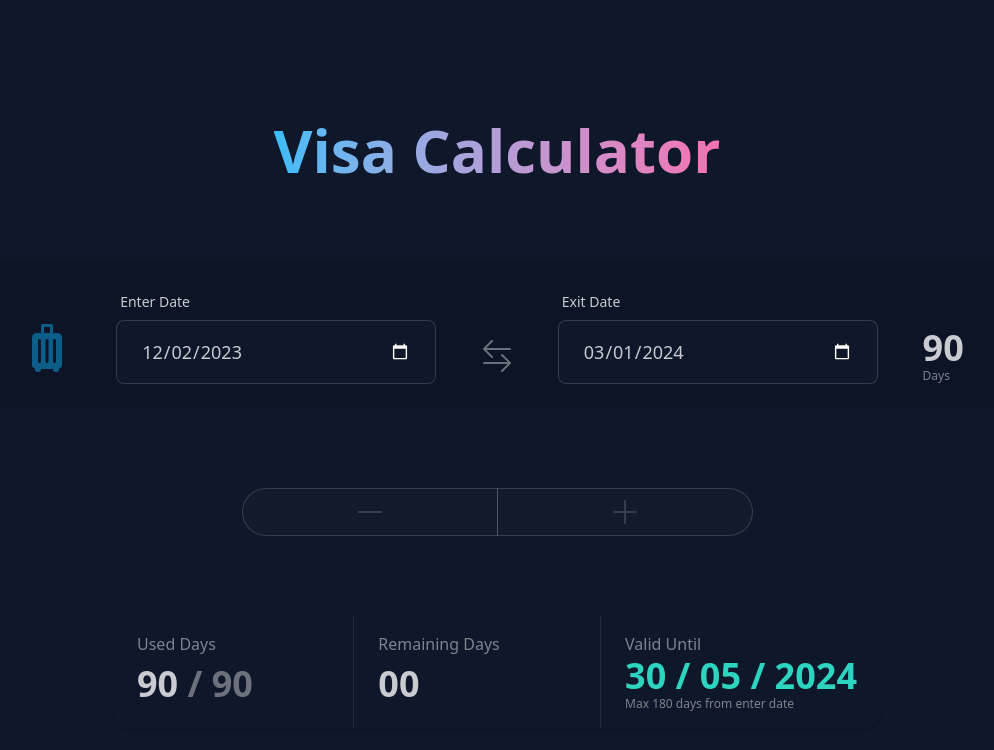
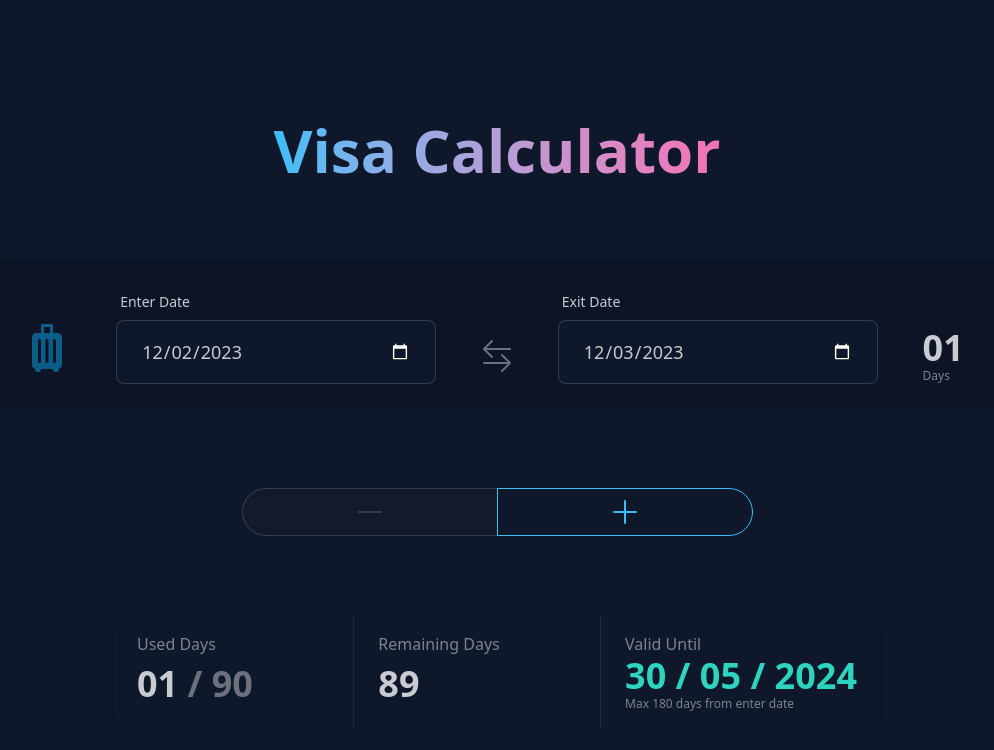
Before and after one commit to webceyhan/nuxt-visa-calculator, a Nuxt app: page / in a window 1280 px wide. Shown: the top 750 px of the page, without its empty margins (143-1137 px from the left). Built offline with nearby package versions, Linux system fonts and the light colour scheme.

Commit message:
add visit date min/max boundaries

```diff
--- a/app.vue
+++ b/app.vue
@@ -24,6 +24,8 @@ const {
     <div class="w-full max-w-5xl space-y-5">
       <visit-date-range
         v-for="visit in visits"
+        :min-date="visit.minDate"
+        :max-date="visit.maxDate"
         v-model:enter-date="visit.enterDate"
         v-model:exit-date="visit.exitDate"
       />
--- a/components/visit-date-range.vue
+++ b/components/visit-date-range.vue
@@ -1,16 +1,26 @@
 <script setup lang="ts">
-import { addDays, differenceInDays } from "date-fns";
+import { addDays, differenceInCalendarDays } from "date-fns";
 import { MAX_DAYS_PER_VISIT } from "~/constants";
 import { formatDate, parseDate } from "~/utils";
 
 interface Props {
   enterDate: Date;
   exitDate: Date;
+  minDate: Date;
+  maxDate: Date;
 }
 
 const emit = defineEmits(["update:enterDate", "update:exitDate"]);
 
 const props = defineProps<Props>();
+
+const minDateStr = computed(() => formatDate(props.minDate));
+
+const maxDateStr = computed(() => {
+  const maxDate = addDays(props.enterDate, MAX_DAYS_PER_VISIT);
+
+  return formatDate(maxDate);
+});
 
 const enterDateStrProxy = computed({
   get: () => formatDate(props.enterDate),
@@ -22,13 +32,19 @@ const exitDateStrProxy = computed({
   set: (value) => emit("update:exitDate", parseDate(value, props.exitDate)),
 });
 
-const days = computed(() => differenceInDays(props.exitDate, props.enterDate));
+// this will only mesaure the difference in days, ignoring the time
+const days = computed(() => differenceInCalendarDays(props.exitDate, props.enterDate));
 
-const maxDateStr = computed(() => {
-  const date = addDays(props.enterDate, MAX_DAYS_PER_VISIT);
-
-  return formatDate(date);
-});
+watch(
+  () => props.enterDate,
+  (enterDate) => {
+    // if enterDate is after exitDate, set exitDate to next day
+    // to prevent exitDate from being before enterDate
+    if (enterDate >= props.exitDate) {
+      emit("update:exitDate", addDays(enterDate, 1));
+    }
+  }
+);
 </script>
 
 <template>
@@ -39,15 +55,20 @@ const maxDateStr = computed(() => {
     <icon-suitcase class="max-md:hidden w-12 h-12 opacity-50 mb-3 text-info" />
 
     <!-- enter date -->
-    <ui-form-control :label="$t('date.enter')" type="date" v-model="enterDateStrProxy" />
+    <ui-form-control
+      type="date"
+      :label="$t('date.enter')"
+      :min="minDateStr"
+      v-model="enterDateStrProxy"
+    />
 
     <!-- exchange icon -->
     <icon-exchange class="max-md:hidden w-8 h-8 opacity-50 mb-3" />
 
     <!-- exit date -->
     <ui-form-control
+      type="date"
       :label="$t('date.exit')"
-      type="date"
       :min="enterDateStrProxy"
       :max="maxDateStr"
       v-model="exitDateStrProxy"
--- a/composables/useVisits.ts
+++ b/composables/useVisits.ts
@@ -1,9 +1,16 @@
-import { addDays, differenceInDays, lightFormat, isAfter } from 'date-fns';
+import {
+    addDays,
+    lightFormat,
+    isAfter,
+    differenceInCalendarDays,
+} from 'date-fns';
 import { MAX_DAYS_PER_VISIT, MAX_DAYS_INTERVAL, TODAY } from '~/constants';
 
 interface Visit {
     enterDate: Date;
     exitDate: Date;
+    minDate: Date;
+    maxDate: Date;
 }
 
 export const useVisits = () => {
@@ -12,7 +19,9 @@ export const useVisits = () => {
         {
             // first visit
             enterDate: addDays(TODAY, 0),
-            exitDate: addDays(TODAY, MAX_DAYS_PER_VISIT),
+            exitDate: addDays(TODAY, 1),
+            minDate: addDays(TODAY, -MAX_DAYS_INTERVAL),
+            maxDate: addDays(TODAY, MAX_DAYS_PER_VISIT),
         },
     ]);
 
@@ -26,7 +35,7 @@ export const useVisits = () => {
 
     const usedDays = computed<number>(() => {
         const days = visits.reduce((acc, { exitDate, enterDate }) => {
-            return acc + differenceInDays(exitDate, enterDate);
+            return acc + differenceInCalendarDays(exitDate, enterDate);
         }, 0);
 
         if (days > MAX_DAYS_PER_VISIT) {
@@ -64,10 +73,12 @@ export const useVisits = () => {
 
     // ACTIONS
     const addNextVisit = (): void => {
-        visits.push({
-            enterDate: lastVisit.value.exitDate,
-            exitDate: addDays(lastVisit.value.exitDate, MAX_DAYS_PER_VISIT),
-        });
+        const minDate = addDays(lastVisit.value.exitDate, 0);
+        const maxDate = addDays(minDate, MAX_DAYS_PER_VISIT);
+        const enterDate = addDays(minDate, 0);
+        const exitDate = addDays(minDate, 1);
+
+        visits.push(<Visit>{ enterDate, exitDate, minDate, maxDate });
     };
 
     const removeLastVisit = (): void => {
```
